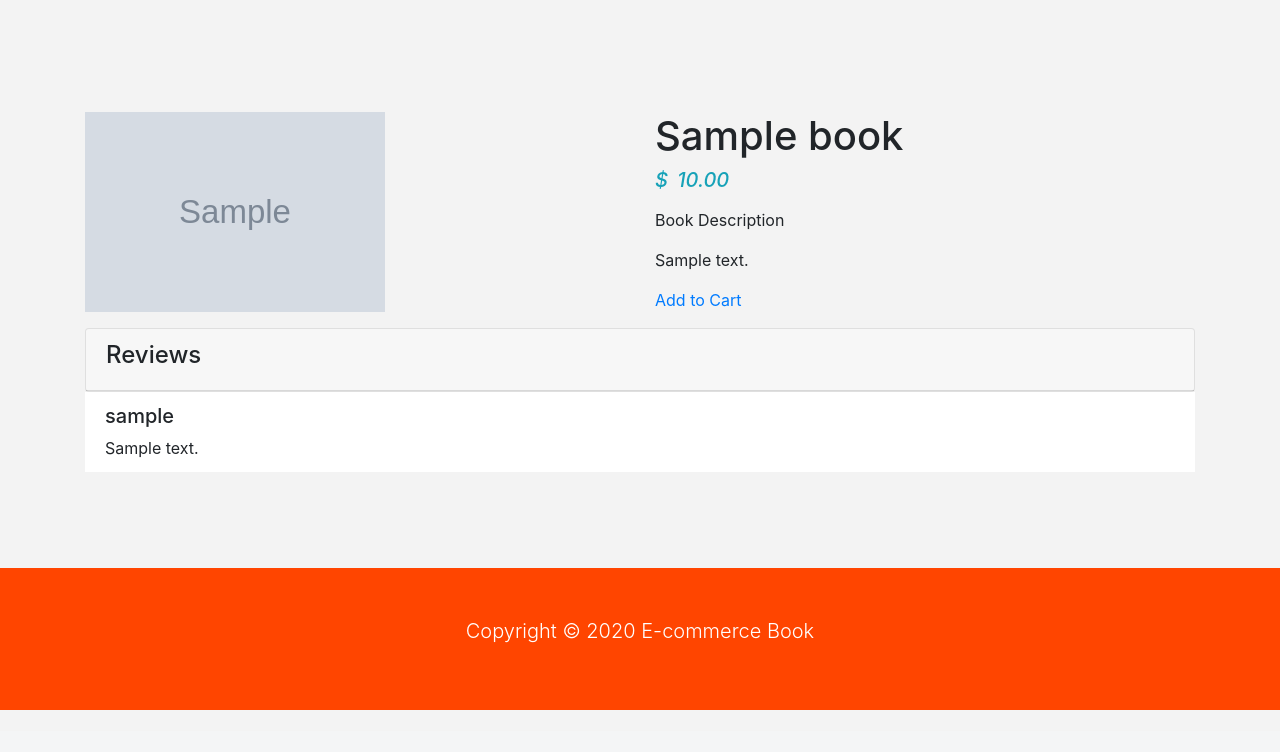
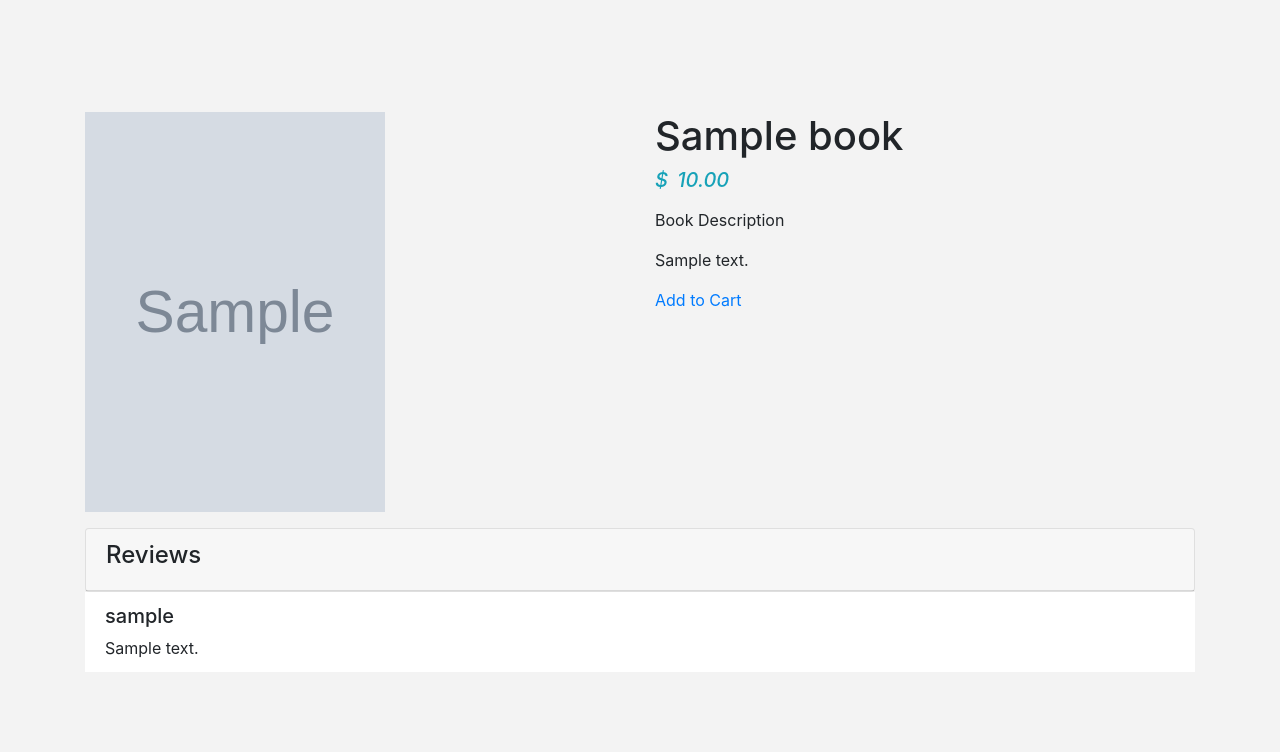
Before and after one commit to RegisSalesRA/django_e-commerce-books, a Django app: a page that uses templates/book.html in a window 1280 px wide. Shown: the part 69-821 px from the top of the page. Before the commit the page ends 779 px from the top, so only its background shows below. Run offline with Django 3.2, Linux system fonts and the light colour scheme; tables that the repository leaves empty hold one stand-in row (values such as "Sample post"); grey boxes marked "Sample" are stand-in pictures; some libraries are stand-ins or nearby versions.

Commit message:
fixed image detail and send images readme

```diff
--- a/templates/book.html
+++ b/templates/book.html
@@ -7,7 +7,7 @@ Book
 <div class="container py-5">
 <div class="row mt-5">
 <div class="col-10 mx-auto col-md-6 my-3">
-<img src="{{ book.image.url }}" alt="" style="height: 200px;width: 300px;">
+<img src="{{ book.image.url }}" alt="" style="height: 400px;width: 300px;">
 </div>
 <div class="col-10 mx-auto col-md-6 my-3">
 <div>
```
Also changed, not shown: static/readme/Layout.png (deleted), static/readme/cart_book.png (added), static/readme/detail_book.png (added), static/readme/home_book.png (added).
